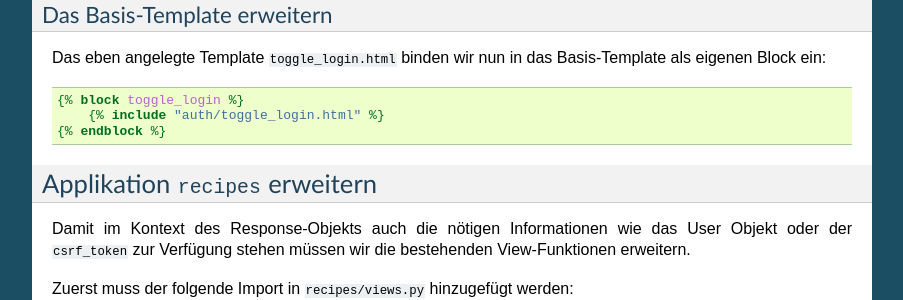
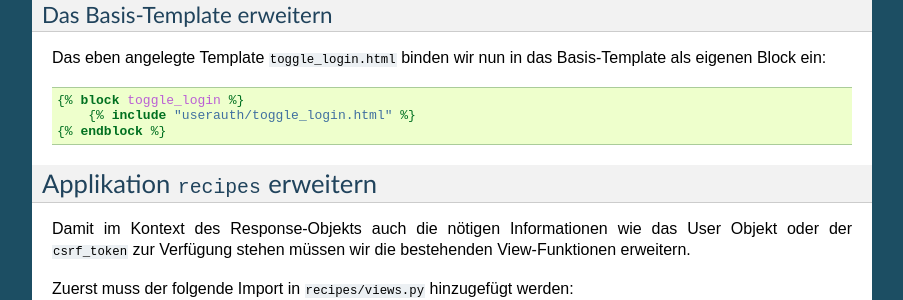
Before and after one commit to keimlink/django-workshop, a Sphinx documentation site: the page built from docs/ausbau/authentifizierung_registrierung.rst, in a window 1280 px wide and 900 px high, scrolled down 2416 px. Shown: the part 152-452 px from the top of the window, without its empty margins (198-1101 px from the left). Built offline with Sphinx 7.4.7, drawn with Linux system fonts in a browser that asks for light colours.

Commit message:
Falschen App Namen korrigiert.

```diff
--- a/docs/ausbau/authentifizierung_registrierung.rst
+++ b/docs/ausbau/authentifizierung_registrierung.rst
@@ -167,7 +167,7 @@ Basis-Template als eigenen Block ein:
 ..  code-block:: html+django
 
     {% block toggle_login %}
-        {% include "auth/toggle_login.html" %}
+        {% include "userauth/toggle_login.html" %}
     {% endblock %}
 
 Applikation ``recipes`` erweitern
```
